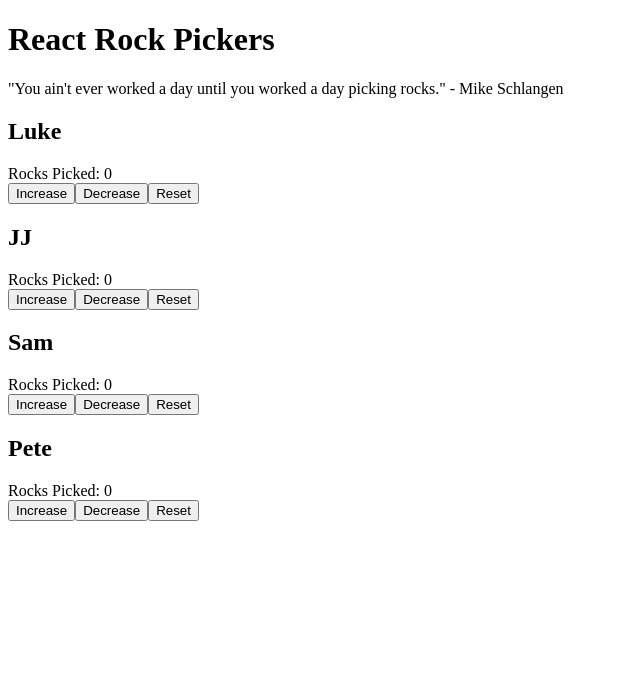
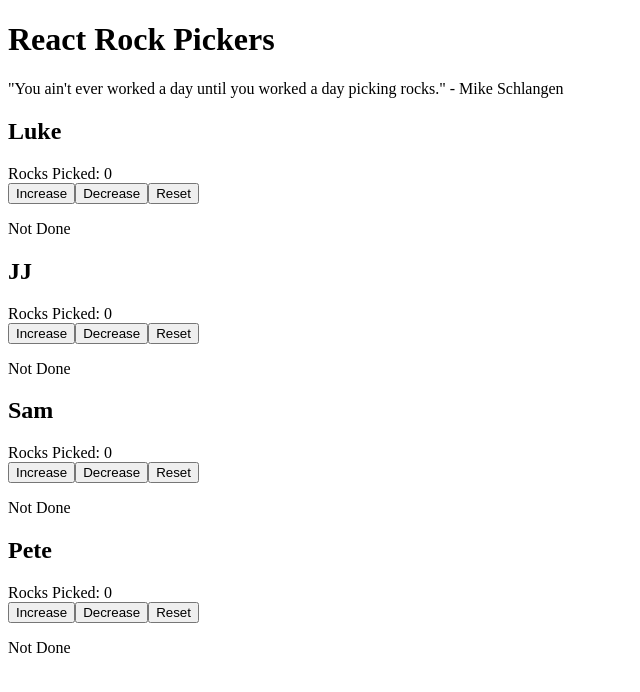
Before and after one commit to petestapp/react-rock-pickers-auth0, a React (Create React App) app: page / in a window 1280 px wide. Shown: the top 692 px of the page, without its empty margins (0-640 px from the left). Built offline with nearby package versions, Linux system fonts and the light colour scheme.

Commit message:
displays after reaching a set number

```diff
--- a/src/components/RockCounter/RockCounter.js
+++ b/src/components/RockCounter/RockCounter.js
@@ -14,6 +14,17 @@ function RockCounter() {
   const resetCount = ()=>{
     setRocks(0);
   }
+  let isDone = false;
+  const checkIfDone = ()=>{
+    if (rocks>=10){
+      isDone = true;
+    }
+    else {
+      isDone = false;
+    }
+  }
+  checkIfDone();
+
   return (
     <div>
       <div>Rocks Picked: {rocks}</div>
@@ -21,6 +32,7 @@ function RockCounter() {
         <button onClick={increaseCount}>Increase</button>
         <button onClick={decreaseCount}>Decrease</button>
         <button onClick={resetCount}>Reset</button>
+        <p>{isDone ? `Done`: `Not Done`}</p>
       </div>
     </div>
   );
```
